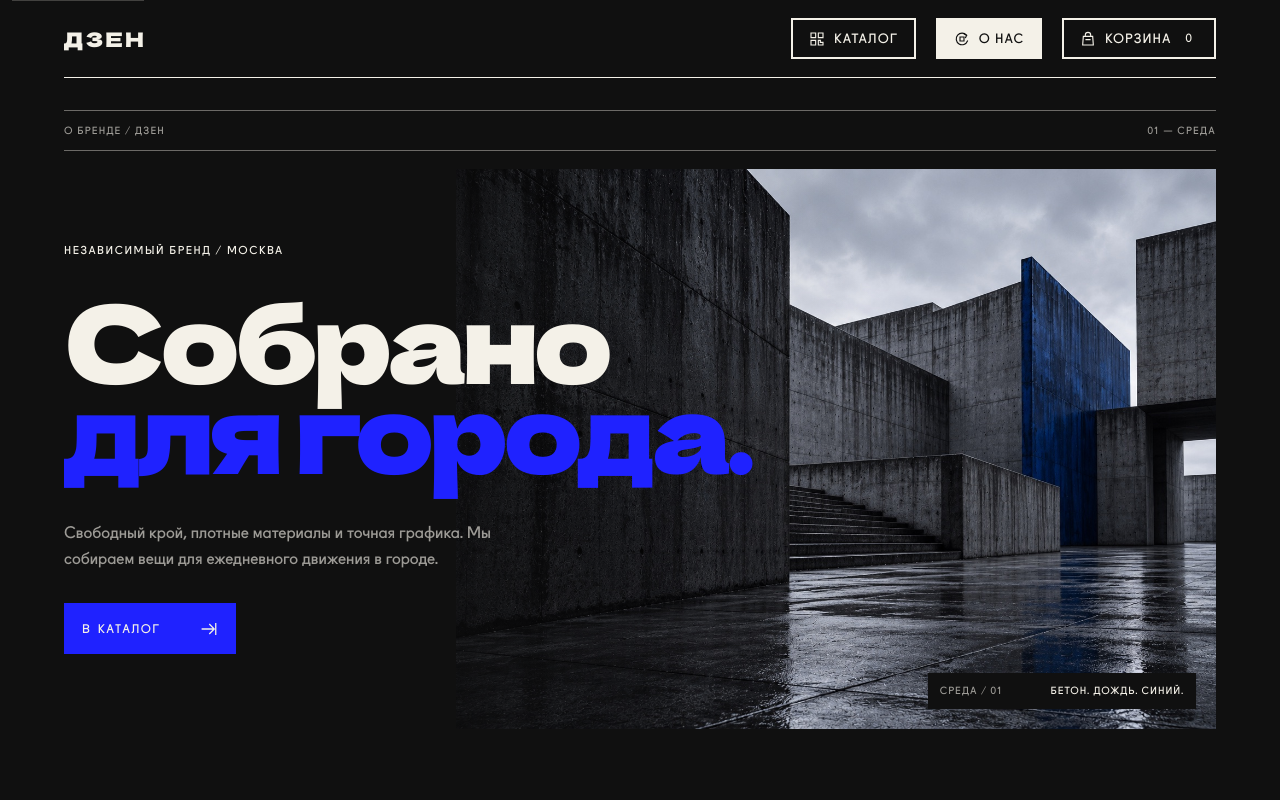
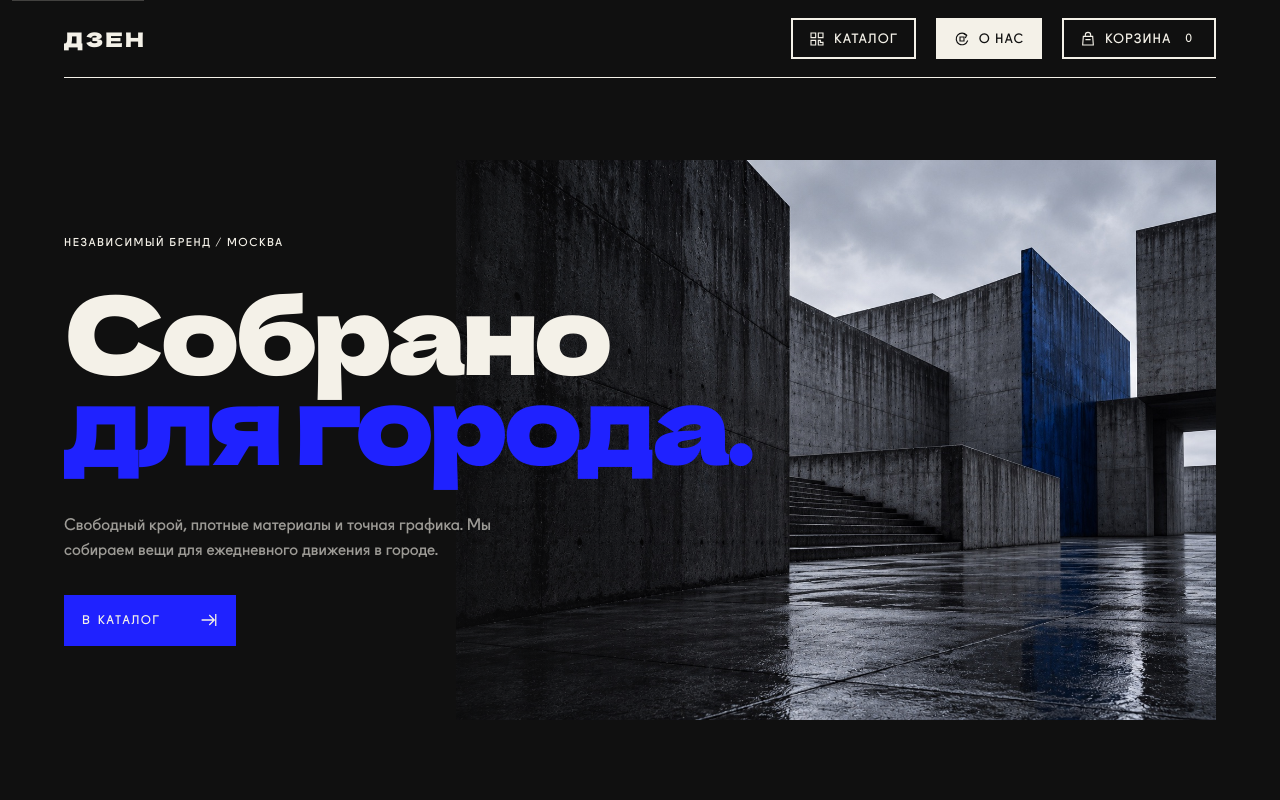
Before and after one commit to TemnovTema/dzen, a plain HTML site: page about.html in a window 1280 px wide. Shown: the top 800 px of the page. Drawn offline with Linux system fonts and the light colour scheme.

Commit message:
Simplify about hero chrome

```diff
--- a/about.html
+++ b/about.html
@@ -12,7 +12,7 @@
   <link rel="stylesheet" href="css/base.css?v=20260721-dela">
   <link rel="stylesheet" href="css/layout.css?v=20260720-borderless">
   <link rel="stylesheet" href="css/components.css?v=20260721-icons">
-  <link rel="stylesheet" href="css/pages.css?v=20261004-about-city">
+  <link rel="stylesheet" href="css/pages.css?v=20261004-about-clean">
 </head>
 <body class="page-about">
   <a class="skip-link" href="#main-content">К содержанию</a>
@@ -28,11 +28,6 @@
 
   <main id="main-content" class="about-page">
     <section class="about-hero page-shell" aria-labelledby="about-title">
-      <div class="about-hero__rail" aria-hidden="true">
-        <span>О бренде / Дзен</span>
-        <span>01 — Среда</span>
-      </div>
-
       <div class="about-hero__copy">
         <p class="about-hero__eyebrow">Независимый бренд / Москва</p>
         <h1 id="about-title">
@@ -47,7 +42,6 @@
 
       <figure class="about-hero__media">
         <img src="assets/images/about-hero-city.jpg" width="1536" height="1024" alt="Мокрый двор из монументальных бетонных блоков с синей архитектурной плоскостью" fetchpriority="high">
-        <figcaption><span>Среда / 01</span><span>Бетон. Дождь. Синий.</span></figcaption>
       </figure>
     </section>
 
--- a/css/pages.css
+++ b/css/pages.css
@@ -1099,30 +1099,16 @@
   min-height: calc(100dvh - 4.75rem);
   display: grid;
   grid-template-columns: repeat(12, minmax(0, 1fr));
-  grid-template-rows: auto minmax(0, 1fr);
+  grid-template-rows: minmax(0, 1fr);
   column-gap: var(--catalog-gap);
-  padding-block: var(--gap-md) clamp(var(--gap-lg), 7vh, 6rem);
-}
-
-.about-hero__rail {
-  grid-column: 1 / -1;
-  display: flex;
-  justify-content: space-between;
-  gap: var(--gap-md);
-  padding-block: 0.75rem;
-  border-top: 1px solid rgba(244, 241, 232, 0.4);
-  border-bottom: 1px solid rgba(244, 241, 232, 0.4);
-  color: var(--color-muted);
-  font-size: 0.625rem;
-  letter-spacing: 0.12em;
-  text-transform: uppercase;
+  padding-block: clamp(var(--gap-lg), 7vh, 6rem);
 }
 
 .about-hero__copy {
   position: relative;
   z-index: 2;
   grid-column: 1 / 10;
-  grid-row: 2;
+  grid-row: 1;
   align-self: center;
   padding-block: clamp(var(--gap-lg), 9vh, 7rem);
 }
@@ -1204,7 +1190,7 @@
   position: relative;
   z-index: 0;
   grid-column: 5 / -1;
-  grid-row: 2;
+  grid-row: 1;
   align-self: center;
   height: min(70dvh, 44rem);
   min-height: 34rem;
@@ -1228,25 +1214,6 @@
   object-fit: cover;
   object-position: center;
   transition: transform 700ms cubic-bezier(0.16, 1, 0.3, 1);
-}
-
-.about-hero__media figcaption {
-  position: absolute;
-  right: var(--gap-sm);
-  bottom: var(--gap-sm);
-  z-index: 2;
-  display: flex;
-  gap: var(--gap-lg);
-  padding: 0.65rem 0.75rem;
-  background: var(--color-bg);
-  color: var(--color-muted);
-  font-size: 0.625rem;
-  letter-spacing: 0.1em;
-  text-transform: uppercase;
-}
-
-.about-hero__media figcaption span:last-child {
-  color: var(--color-text);
 }
 
 .about-hero__media:hover img {
@@ -1518,7 +1485,7 @@
   .about-hero {
     min-height: auto;
     grid-template-columns: 1fr;
-    grid-template-rows: auto auto auto;
+    grid-template-rows: auto auto;
     row-gap: 0;
   }
 
@@ -1600,16 +1567,6 @@
 
   .about-hero__media {
     aspect-ratio: 4 / 3;
-  }
-
-  .about-hero__media figcaption {
-    right: var(--gap-xs);
-    bottom: var(--gap-xs);
-    gap: var(--gap-sm);
-  }
-
-  .about-hero__media figcaption span:last-child {
-    display: none;
   }
 
   .about-manifesto::before {
```
